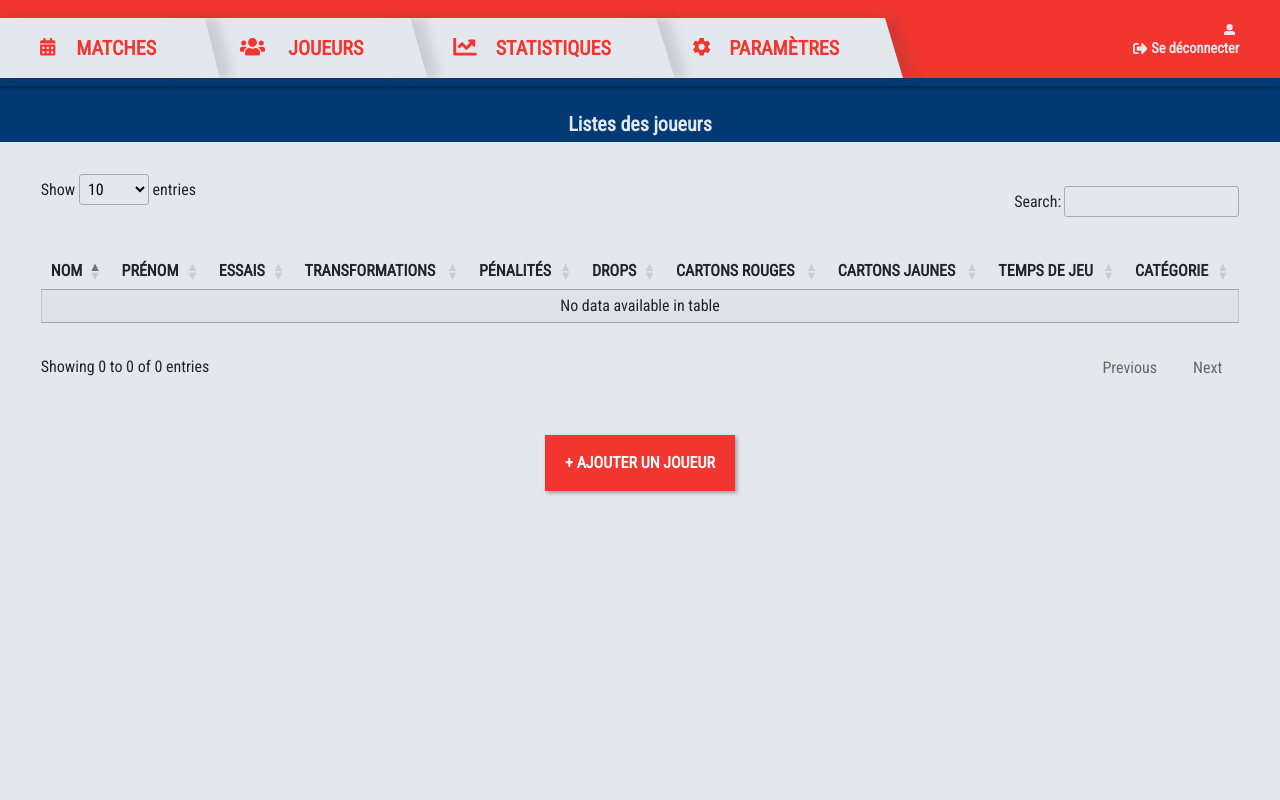
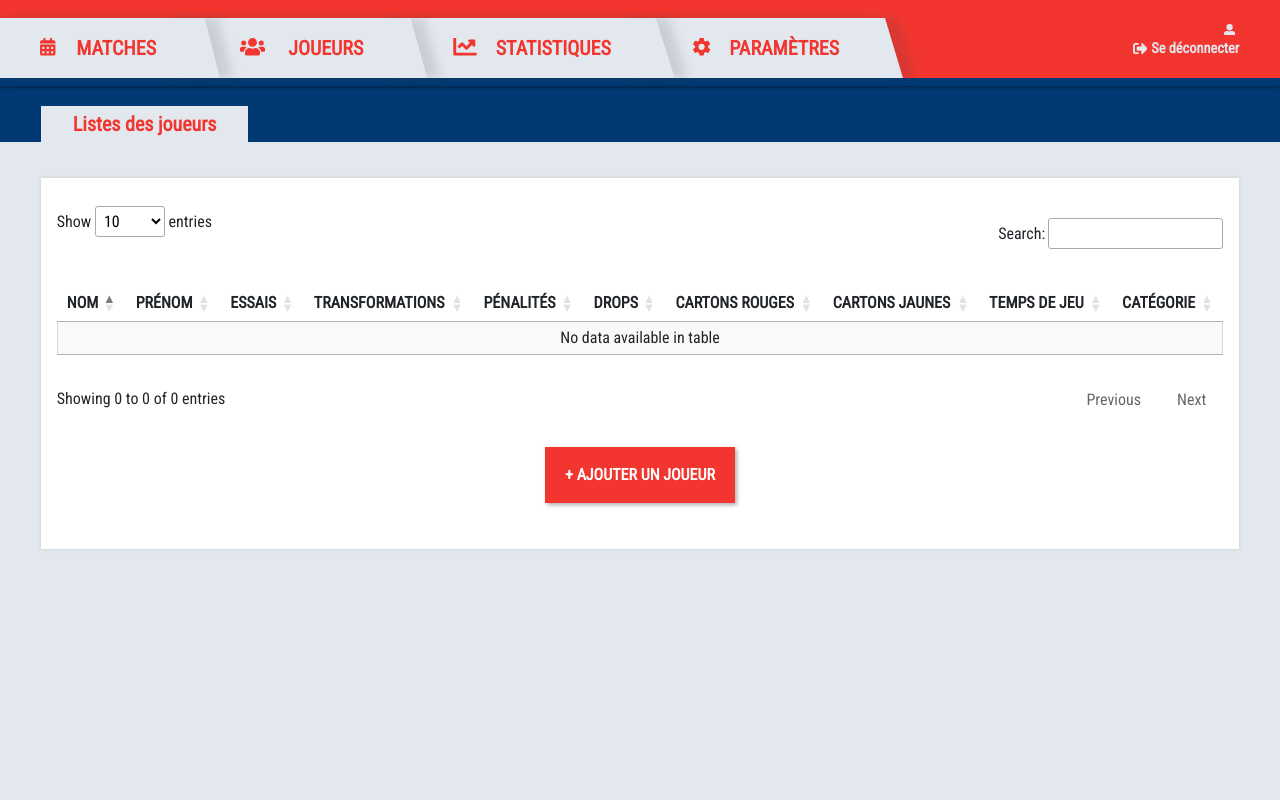
Before and after one commit to 4Bastagros2/FFR, a Symfony app: template templates/show_players/index.html.twig in a window 1280 px wide. Run offline with Twig, Linux system fonts and the light colour scheme; the template is opened without the code that fills it, so the values that code supplies are empty; some libraries are stand-ins or nearby versions.

Commit message:
dash card ok

```diff
--- a/templates/show_players/index.html.twig
+++ b/templates/show_players/index.html.twig
@@ -10,12 +10,12 @@
 <div class="body-wrapper">
 
 	<div class="menu-tab">
-		<center>
-			<h4>Listes des joueurs</h4>
-		</center>
+		<h4 class="active"><a href="">Listes des joueurs</a></h4>
 	</div>
 
 	<div class="main-wrapper">
+
+		<div class="dash-card">
 
 			<table id="players-list" class="responsive stripe hover cell-border dt-justify">
 
@@ -50,9 +50,10 @@
 					{% endfor %}
 				</tbody>
 			</table>
-	</div>
 
 			<a class="btn-lg pointer" href="/player/form">+ Ajouter un joueur</a>
+		</div>
+	</div>
 </div>
 
 <script>
```
Lines whose indentation alone changed are shown as unchanged.
